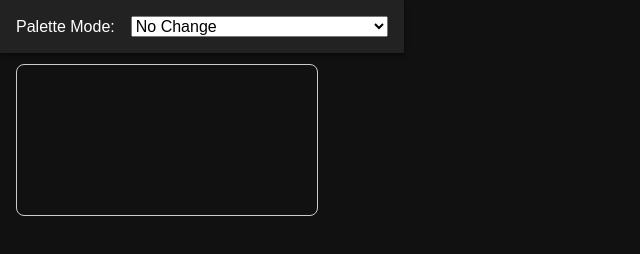
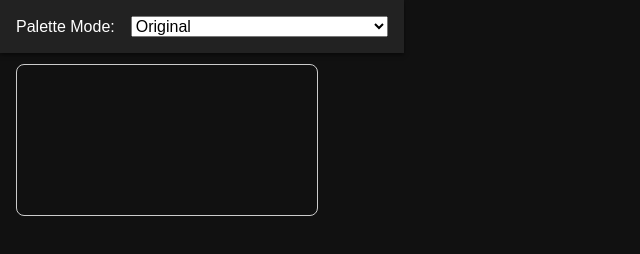
Before and after one commit to MTRieg/World-of-chaos, a plain HTML site: page index.html in a window 1280 px wide. Shown: the full height of the page, 0-640 px from the left. Drawn offline with Linux system fonts and the light colour scheme.

Commit message:
Update index.html

```diff
--- a/index.html
+++ b/index.html
@@ -86,9 +86,6 @@
 
       // Set 'Original' as default
       selector.value = -1;
-
-      // Set default selection to first item
-      selector.value = "0";
 
       // Now that mappings are ready, wait for image to load
       img.onload = () => {
```
